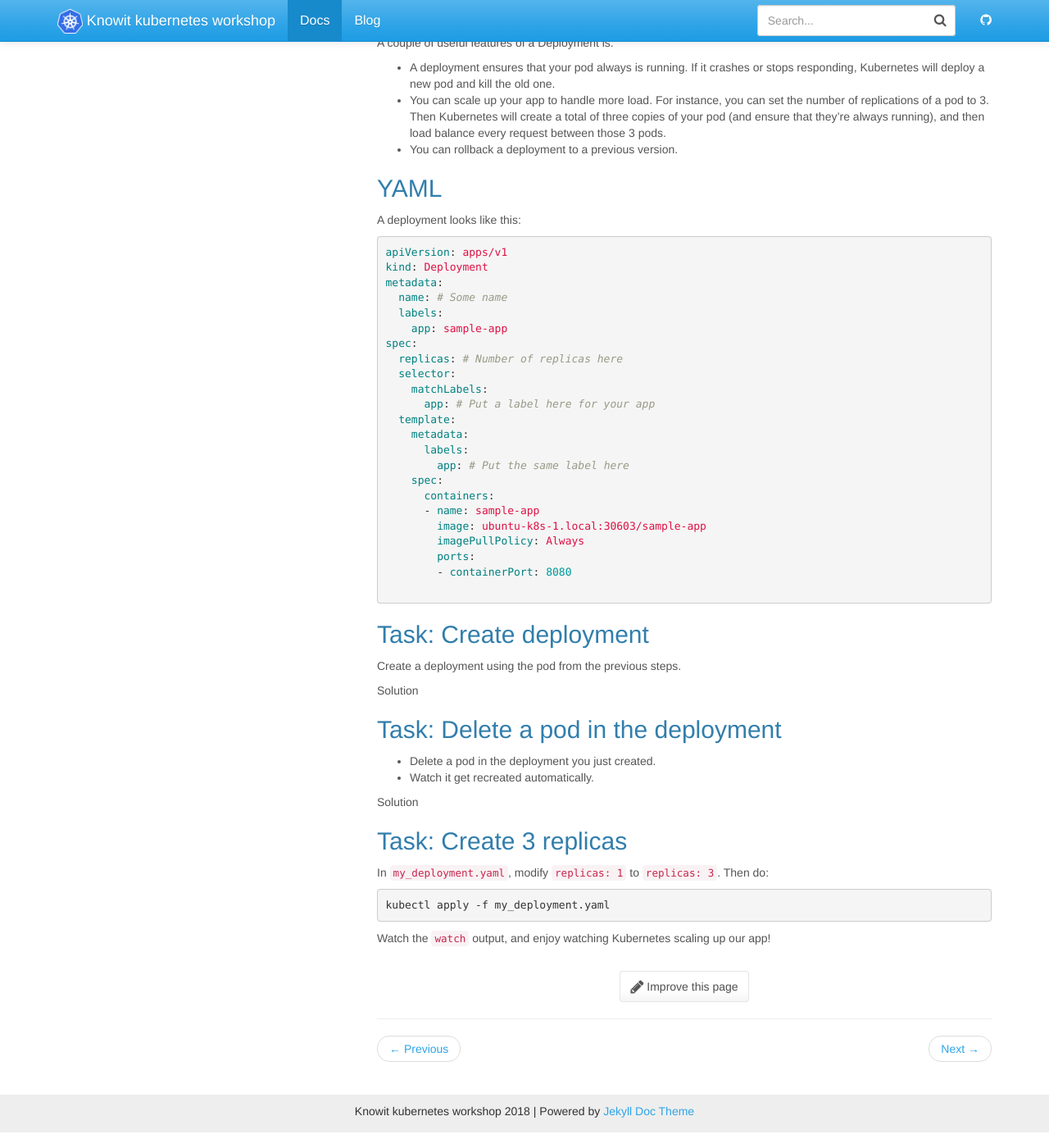
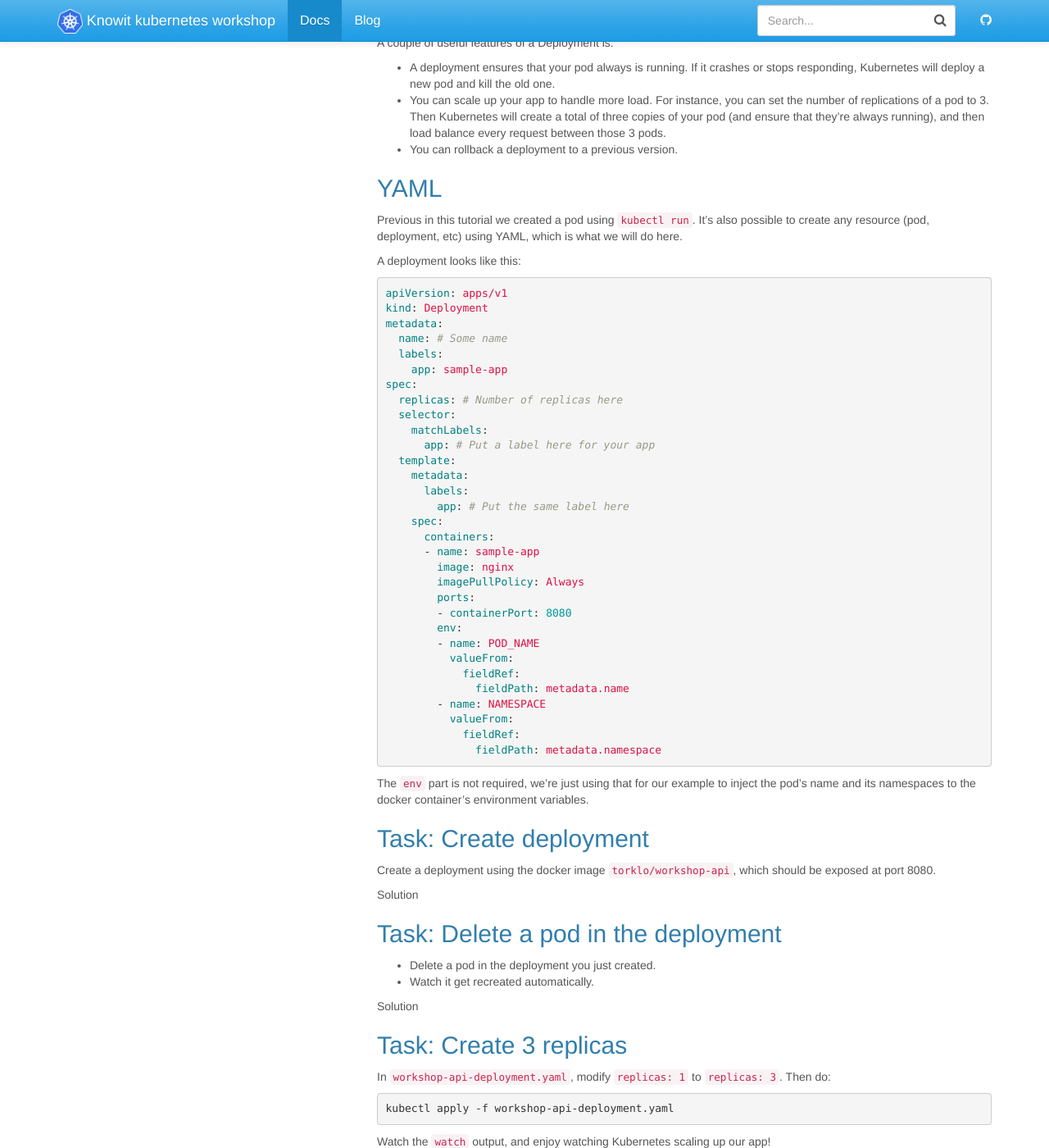
Before and after one commit to knowit/kubernetes-workshop, a Jekyll site: the page built from docs/_docs/workshop/deploy.md, in a window 1280 px wide and 1400 px high, scrolled down 1017 px. Shown: the whole window at 82% size. Built offline with Jekyll 4.4.1, drawn with Linux system fonts in a browser that asks for light colours.

Commit message:
Deployment text

````diff
--- a/docs/_docs/workshop/deploy.md
+++ b/docs/_docs/workshop/deploy.md
@@ -23,6 +23,9 @@ balance every request between those 3 pods.
 
 ## YAML
 
+Previous in this tutorial we created a pod using `kubectl run`. It's also possible to create any resource
+(pod, deployment, etc) using YAML, which is what we will do here.
+
 A deployment looks like this:
 
 ```yaml
@@ -44,16 +47,27 @@ spec:
     spec:
       containers:
       - name: sample-app
-        image: ubuntu-k8s-1.local:30603/sample-app
+        image: nginx
         imagePullPolicy: Always
         ports:
         - containerPort: 8080
+        env:
+        - name: POD_NAME
+          valueFrom:
+            fieldRef:
+              fieldPath: metadata.name
+        - name: NAMESPACE
+          valueFrom:
+            fieldRef:
+              fieldPath: metadata.namespace
+```
 
-```
+The `env` part is not required, we're just using that for our example to inject the pod's name and its
+namespaces to the docker container's environment variables.
 
 ## Task: Create deployment
 
-Create a deployment using the pod from the previous steps.
+Create a deployment using the docker image `torklo/workshop-api`, which should be exposed at port 8080.
 
 <details>
  <summary>Solution</summary>
@@ -63,8 +77,8 @@ Create a deployment using the pod from the previous steps.
 # Watch results
 watch kubectl get deployment
 
-# Put the content in the YAML below into a file, my_deployment.yaml
-kubectl apply -f my_deployment.yaml
+# Put the content in the YAML below into a file, workshop-api-deployment.yaml
+kubectl apply -f workshop-api-deployment.yaml
 ```
 Switch back to first terminal, and observe that the deployment is created.
 
@@ -72,26 +86,34 @@ Switch back to first terminal, and observe that the deployment is created.
 apiVersion: apps/v1
 kind: Deployment
 metadata:
-  name: sample-app-deployment
+  name: workshop-api-deployment
   labels:
-    app: sample-app
+    app: workshop-api
 spec:
   replicas: 1
   selector:
     matchLabels:
-      app: sample-app
+      app: workshop-api
   template:
     metadata:
       labels:
-        app: sample-app
+        app: workshop-api
     spec:
       containers:
-      - name: sample-app
-        image: ubuntu-k8s-1.local:30603/sample-app
+      - name: workshop-frontend
+        image: torklo/workshop-api
         imagePullPolicy: Always
         ports:
         - containerPort: 8080
-
+        env:
+        - name: POD_NAME
+          valueFrom:
+            fieldRef:
+              fieldPath: metadata.name
+        - name: NAMESPACE
+          valueFrom:
+            fieldRef:
+              fieldPath: metadata.namespace
 ```
 
  </div>
@@ -118,14 +140,14 @@ Now, this command should output something like:
 
 
 ```
-NAME                                     READY     STATUS    RESTARTS   AGE
-sample-app-deployment-7776c6b654-sshv8   1/1       Running   0          1m
+NAME                                       READY     STATUS    RESTARTS   AGE
+workshop-api-deployment-68d5f769c5-pqr2h   1/1       Running   0          1m
 ```
 
 Delete the listed pod. In this example, the command is:
 
 ```
-kubectl delete po sample-app-deployment-7776c6b654-sshv8
+kubectl delete po workshop-api-deployment-68d5f769c5-pqr2h
 ```
 
 and watch the `watch` output.
@@ -134,8 +156,8 @@ You should see something like this:
 
 ```
 NAME                                    READY     STATUS              RESTARTS   AGE
-sample-app-deployment-864bcb76f-9c7gn   0/1       Terminating         0          1m
-sample-app-deployment-864bcb76f-pg9jk   0/1       ContainerCreating   0          <invalid>
+workshop-api-deployment-864bcb76f-9c7gn   0/1       Terminating         0          1m
+workshop-api-deployment-864bcb76f-pg9jk   0/1       ContainerCreating   0          <invalid>
 ```
 
 Awesome, Kubernetes is auto creating a new pod since the first was killed.
@@ -145,10 +167,10 @@ Awesome, Kubernetes is auto creating a new pod since the first was killed.
 
 ## Task: Create 3 replicas
 
-In `my_deployment.yaml`, modify `replicas: 1` to `replicas: 3`. Then do:
+In `workshop-api-deployment.yaml`, modify `replicas: 1` to `replicas: 3`. Then do:
 
 ```
-kubectl apply -f my_deployment.yaml
+kubectl apply -f workshop-api-deployment.yaml
 ```
 
 Watch the `watch` output, and enjoy watching Kubernetes scaling up our app!
````
Also changed, not shown: docs/_docs/workshop/pod.md (+5 -1 lines).
